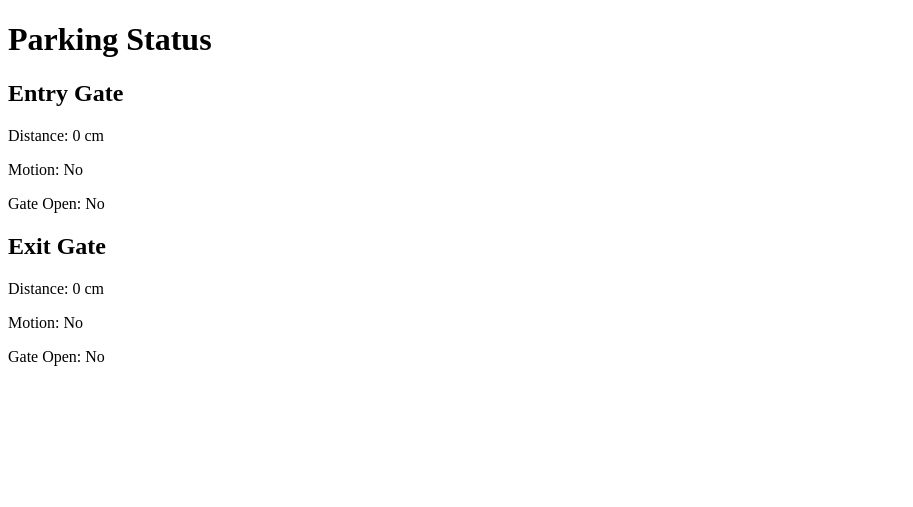
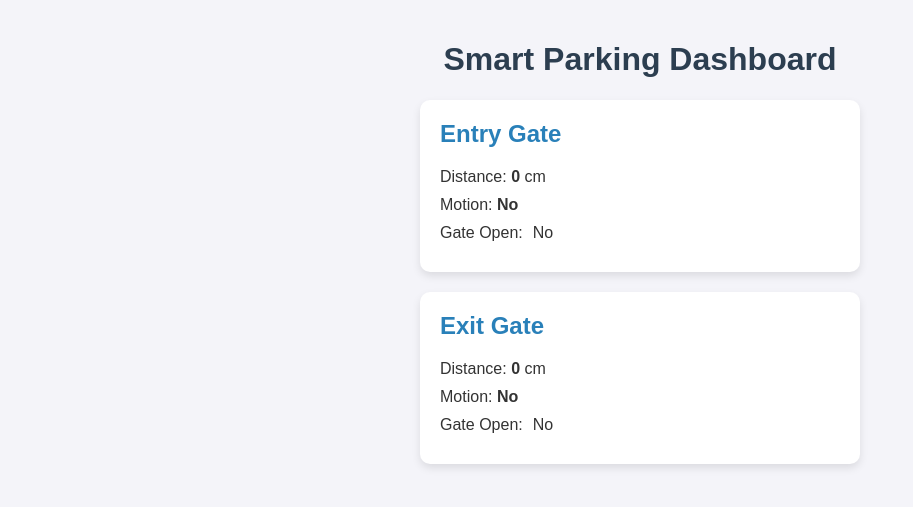
Before and after one commit to ThilanN/DP-firebase, a Flask app: page / in a window 1280 px wide. Shown: the top 507 px of the page, without its empty margins (0-913 px from the left). Run offline with Flask 3, Linux system fonts and the light colour scheme; some libraries are stand-ins or nearby versions.

Commit message:
changed and fixed the gate open issue

```diff
--- a/templates/index.html
+++ b/templates/index.html
@@ -1,24 +1,75 @@
 <!DOCTYPE html>
-<html>
+<html lang="en">
 <head>
+  <meta charset="UTF-8">
+  <meta name="viewport" content="width=device-width, initial-scale=1.0">
+  <title>Smart Parking Dashboard</title>
   <script src="https://www.gstatic.com/firebasejs/9.23.0/firebase-app-compat.js"></script>
   <script src="https://www.gstatic.com/firebasejs/9.23.0/firebase-database-compat.js"></script>
   <style>
+    body {
+      font-family: Arial, sans-serif;
+      background-color: #f4f4f9;
+      margin: 0;
+      padding: 20px;
+      color: #333;
+    }
+    h1 {
+      text-align: center;
+      color: #2c3e50;
+    }
+    .gate-card {
+      background-color: white;
+      border-radius: 10px;
+      box-shadow: 0 4px 8px rgba(0, 0, 0, 0.1);
+      padding: 20px;
+      margin-bottom: 20px;
+      max-width: 400px;
+      margin-left: auto;
+      margin-right: auto;
+    }
+    .gate-card h2 {
+      color: #2980b9;
+      margin-top: 0;
+    }
+    p {
+      margin: 10px 0;
+      font-size: 16px;
+    }
+    .value {
+      font-weight: bold;
+    }
     .red { color: red; }
     .green { color: green; }
+    .status {
+      display: flex;
+      align-items: center;
+      gap: 10px;
+    }
   </style>
 </head>
 <body>
-  <h1>Parking Status</h1>
-  <h2>Entry Gate</h2>
-  <p>Distance: <span id="entry-distance">0</span> cm</p>
-  <p>Motion: <span id="entry-motion">No</span></p>
-  <p>Gate Open: <span id="entry-gate">No</span> <span id="entry-color"></span></p>
+  <h1>Smart Parking Dashboard</h1>
 
-  <h2>Exit Gate</h2>
-  <p>Distance: <span id="exit-distance">0</span> cm</p>
-  <p>Motion: <span id="exit-motion">No</span></p>
-  <p>Gate Open: <span id="exit-gate">No</span> <span id="exit-color"></span></p>
+  <div class="gate-card">
+    <h2>Entry Gate</h2>
+    <p>Distance: <span id="entry-distance" class="value">0</span> cm</p>
+    <p>Motion: <span id="entry-motion" class="value">No</span></p>
+    <p class="status">Gate Open: <span id="entry-gate">No</span>
+      <span id="entry-details"></span>
+      <span id="entry-color"></span>
+    </p>
+  </div>
+
+  <div class="gate-card">
+    <h2>Exit Gate</h2>
+    <p>Distance: <span id="exit-distance" class="value">0</span> cm</p>
+    <p>Motion: <span id="exit-motion" class="value">No</span></p>
+    <p class="status">Gate Open: <span id="exit-gate">No</span>
+      <span id="exit-details"></span>
+      <span id="exit-color"></span>
+    </p>
+  </div>
 
   <script>
     let firebaseApp;
@@ -40,6 +91,8 @@
           document.getElementById("entry-distance").textContent = data.distance || 0;
           document.getElementById("entry-motion").textContent = data.motion ? "Yes" : "No";
           document.getElementById("entry-gate").textContent = data.gate_open ? "Yes" : "No";
+          document.getElementById("entry-details").textContent =
+            data.gate_open ? ` (Dist: ${data.distance || 0}cm, Motion: ${data.motion || 0}, Open: ${data.gate_open || 0})` : "";
           document.getElementById("entry-color").className = data.gate_open ? "green" : "red";
         }, (error) => {
           console.error("Entry listener error:", error);
@@ -51,6 +104,8 @@
           document.getElementById("exit-distance").textContent = data.distance || 0;
           document.getElementById("exit-motion").textContent = data.motion ? "Yes" : "No";
           document.getElementById("exit-gate").textContent = data.gate_open ? "Yes" : "No";
+          document.getElementById("exit-details").textContent =
+            data.gate_open ? ` (Dist: ${data.distance || 0}cm, Motion: ${data.motion || 0}, Open: ${data.gate_open || 0})` : "";
           document.getElementById("exit-color").className = data.gate_open ? "green" : "red";
         }, (error) => {
           console.error("Exit listener error:", error);
```
Also changed, not shown: 1 other file.
